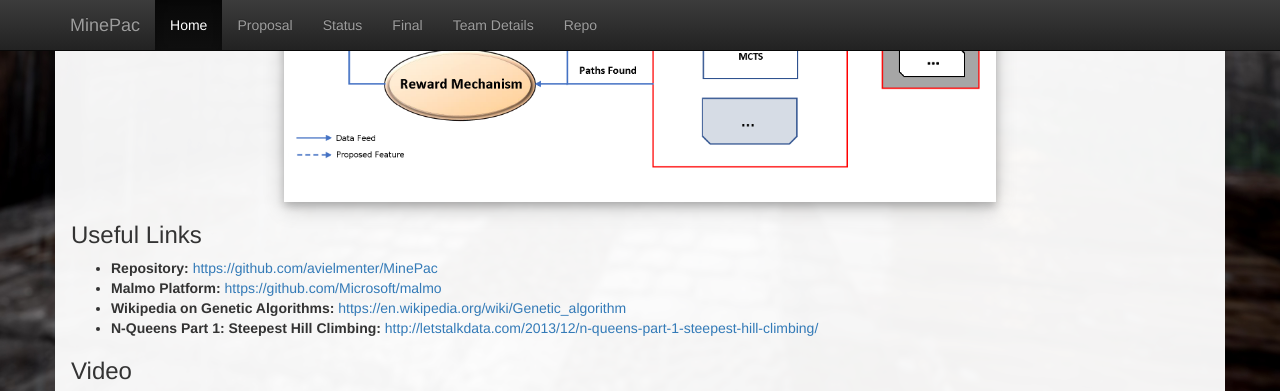
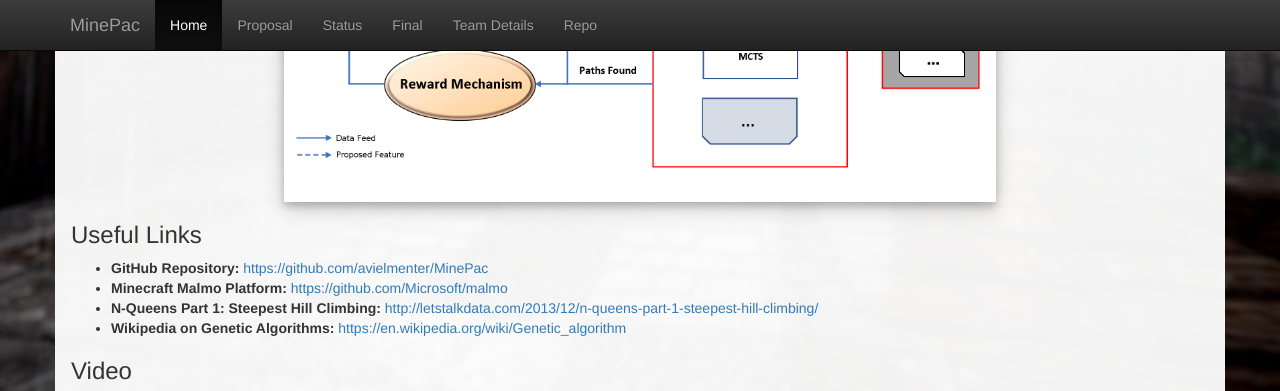
Before and after one commit to r58Playz/MinePac, a Jekyll site: the page built from docs/index.md, in a window 1280 px wide and 900 px high, scrolled down 1365 px, cut to the strip 0-391 px from the top of the window. Built offline with Jekyll 4.4.1, drawn with Linux system fonts in a browser that asks for light colours.

Commit message:
Link ordered by alphabetical order

```diff
--- a/docs/index.md
+++ b/docs/index.md
@@ -19,10 +19,10 @@ The agent is taught using various different local search algorithms; we then com
 <img src="media/architectural_map.png" alt="Graphical Overview" style="height: 500px;" />
 
 ### Useful Links
-* **Repository:** <https://github.com/avielmenter/MinePac>
-* **Malmo Platform:** <https://github.com/Microsoft/malmo>
+* **GitHub Repository:** <https://github.com/avielmenter/MinePac>
+* **Minecraft Malmo Platform:** <https://github.com/Microsoft/malmo>
+* **N-Queens Part 1: Steepest Hill Climbing:** <http://letstalkdata.com/2013/12/n-queens-part-1-steepest-hill-climbing/>
 * **Wikipedia on Genetic Algorithms:** <https://en.wikipedia.org/wiki/Genetic_algorithm>
-* **N-Queens Part 1: Steepest Hill Climbing:** <http://letstalkdata.com/2013/12/n-queens-part-1-steepest-hill-climbing/>
 
 ### Video
 <div id="video_frame">
```
